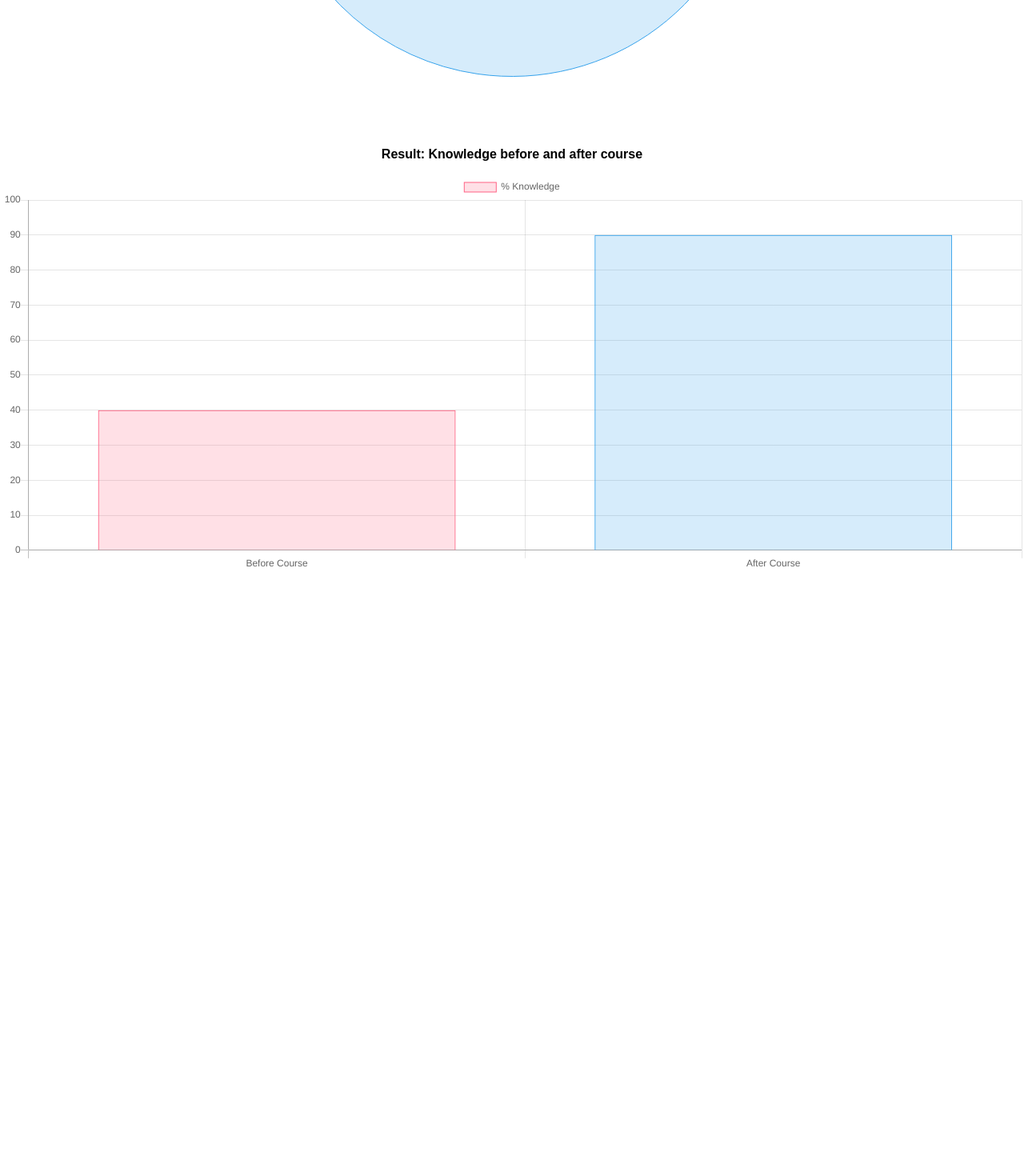
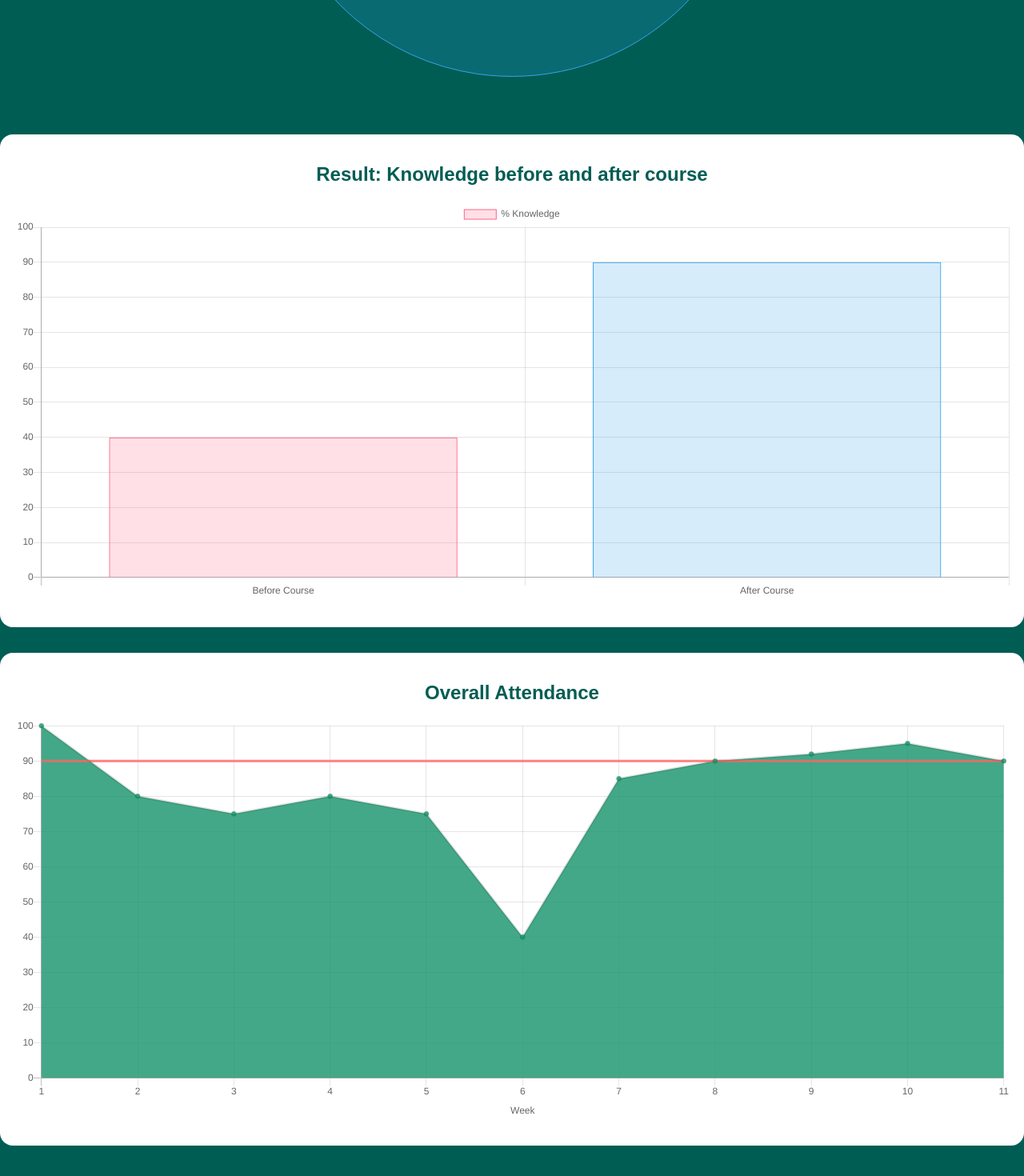
Before and after one commit to spaudanjo/sustify-dashboard, a React (Create React App) app: page / in a window 1280 px wide. Shown: the part 752-2222 px from the top of the page at 80% size. Before the commit the page ends 1486 px from the top, so only its background shows below. Built offline with nearby package versions, Linux system fonts and the light colour scheme.

Commit message:
Line chart with overall attendance

```diff
--- a/src/App.css
+++ b/src/App.css
@@ -1,5 +1,7 @@
 .App {
-  text-align: center;
+    text-align: center;
+    background-color: rgba(0, 93, 83, 1);
+    padding-bottom: 2em;
 }
 
 .App-logo {
@@ -26,3 +28,15 @@
   from { transform: rotate(0deg); }
   to { transform: rotate(360deg); }
 }
+
+.dashboard-chart {
+    background-color: white;
+    padding: 1em;
+    border-radius: 1em;
+    margin-bottom: 2em;
+}
+
+.dashboard-chart-title {
+    color: rgba(0, 93, 83, 1);
+    font-size: 1.5em;
+}
--- a/src/App.js
+++ b/src/App.js
@@ -4,6 +4,7 @@ import './App.css';
 
 import {Doughnut} from 'react-chartjs-2';
 import {Bar} from 'react-chartjs-2';
+import {Line} from 'react-chartjs-2';
 
 class App extends Component {
 
@@ -50,7 +51,26 @@ class App extends Component {
         ],
         borderWidth: 1
       }]
-    }
+    };
+
+    this.attendanceData = {
+      labels: ["1", "2", "3", "4", "5", "6", "7", "8", "9", "10", "11"],
+      datasets: [{
+        label: "Attendance %",
+        backgroundColor: "rgba(21, 147, 105, 0.8)",
+        fill: true,
+        data: [100, 80, 75, 80, 75, 40, 85, 90, 92, 95, 90],
+        lineTension: 0
+      },
+      {
+        label: "Threashold",
+        borderColor: "rgba(255, 102, 102, 0.8)",
+        data: [90, 90, 90, 90, 90, 90, 90, 90, 90, 90, 90],
+        radius: 0,
+        fill: false,
+        lineTension: 0
+      }]
+    };
   }
 
   render() {
@@ -67,9 +87,8 @@ class App extends Component {
         <br />
         <br />
         <br />
-        <p><strong>
-          Result: Knowledge before and after course
-        </strong></p>
+        <section class="dashboard-chart">
+        <h2 class="dashboard-chart-title">Result: Knowledge before and after course</h2>
         <p>
         <Bar
           data={this.barData}
@@ -83,6 +102,27 @@ class App extends Component {
           }}
         />
         </p>
+        </section>
+        <section class="dashboard-chart">
+        <h2 class="dashboard-chart-title">Overall Attendance</h2>
+        <p>
+        <Line
+          data={this.attendanceData}
+          width={500}
+          height={500}
+          options={{
+            maintainAspectRatio: false,
+            legend: {
+              display: false
+            },
+            scales: {
+              "yAxes": [{"ticks": { "beginAtZero": true, "max": 100}}],
+              "xAxes": [{scaleLabel:{display:true,labelString:'Week'}}]
+            }
+          }}
+        />
+        </p>
+        </section>
       </div>
     );
   }
```
